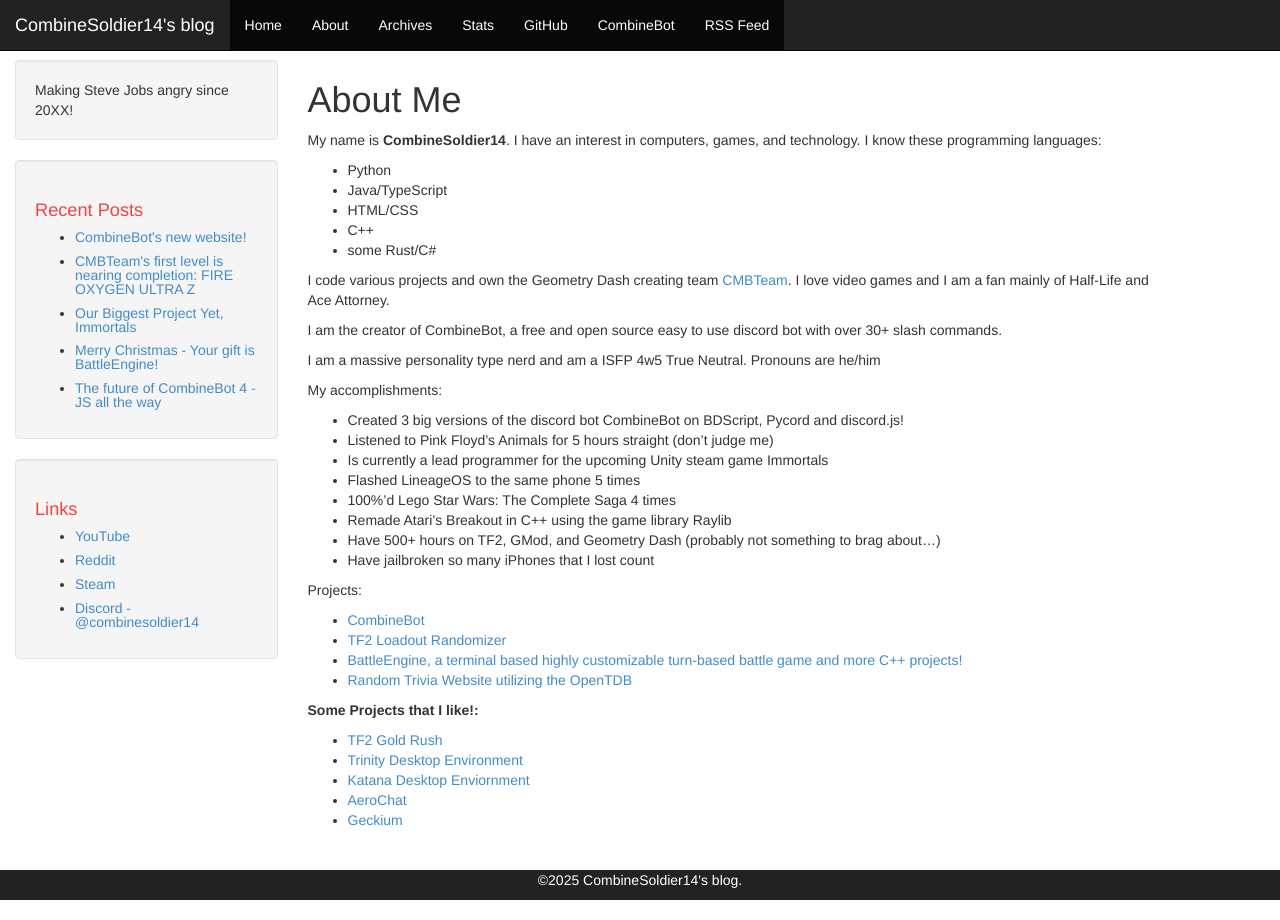
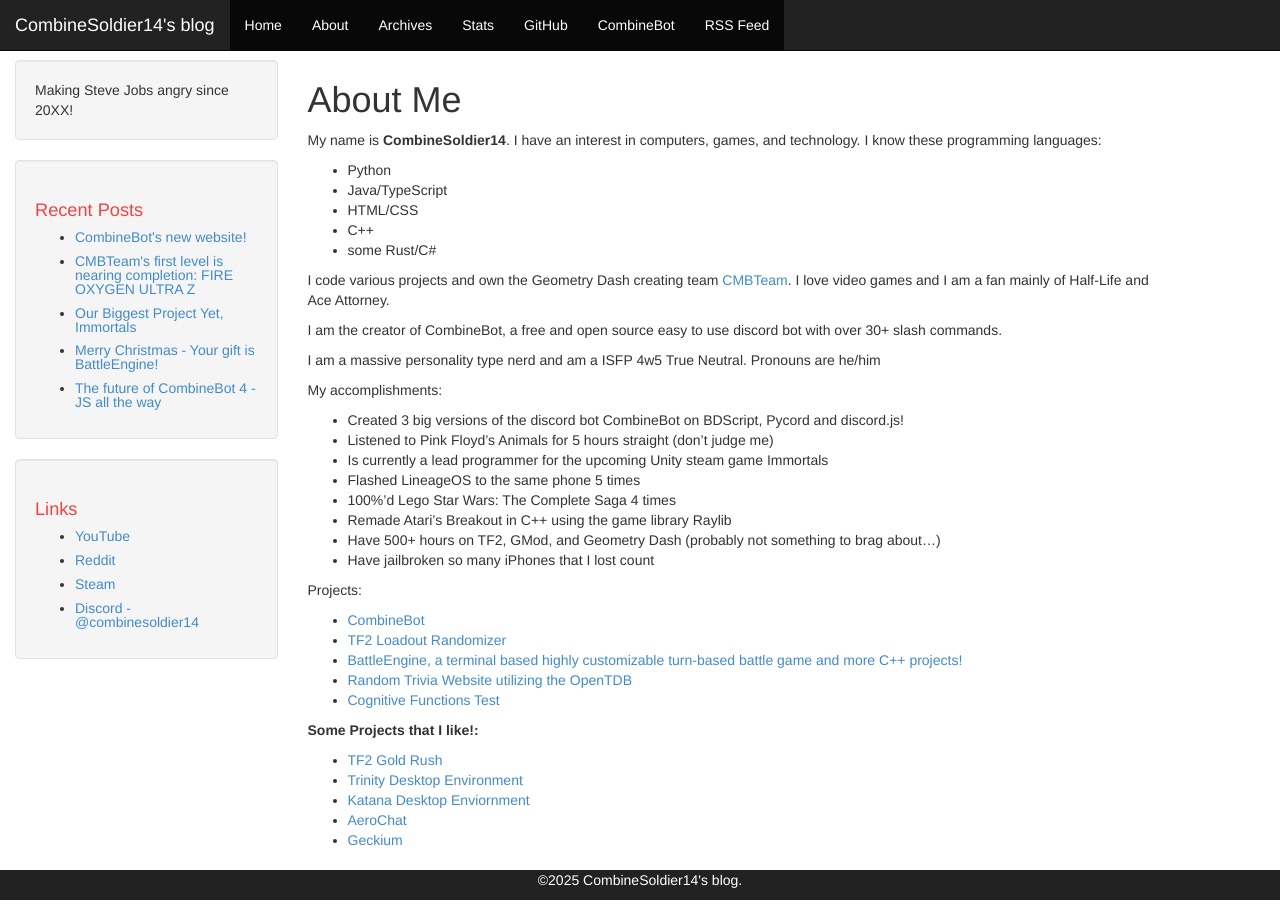
Before and after one commit to CombineSoldier14/combinesoldier14.github.io, a Jekyll site: the page built from pages/about.md, in a window 1280 px wide. Built offline with Jekyll 4.4.1, drawn with Linux system fonts in a browser that asks for light colours.

Commit message:
added functions test

```diff
--- a/pages/about.md
+++ b/pages/about.md
@@ -32,6 +32,7 @@ Projects:
 - [TF2 Loadout Randomizer](https://combinesoldier14.github.io/tf2-loadout-randomizer)
 - [BattleEngine, a terminal based highly customizable turn-based battle game and more C++ projects!](https://github.com/CombineSoldier14/cpp-projects)
 - [Random Trivia Website utilizing the OpenTDB](https://combinesoldier14.github.io/trivia-website/)
+- [Cognitive Functions Test](https://combinesoldier14.github.io/CognitiveFunctionsTest)
 
 **Some Projects that I like!:**
 - [TF2 Gold Rush](https://github.com/conneath/TF2-GoldRush)
```
